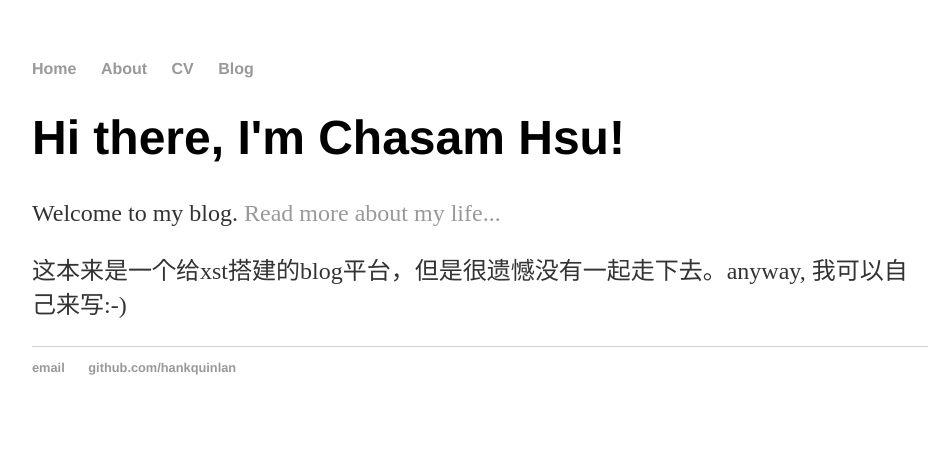
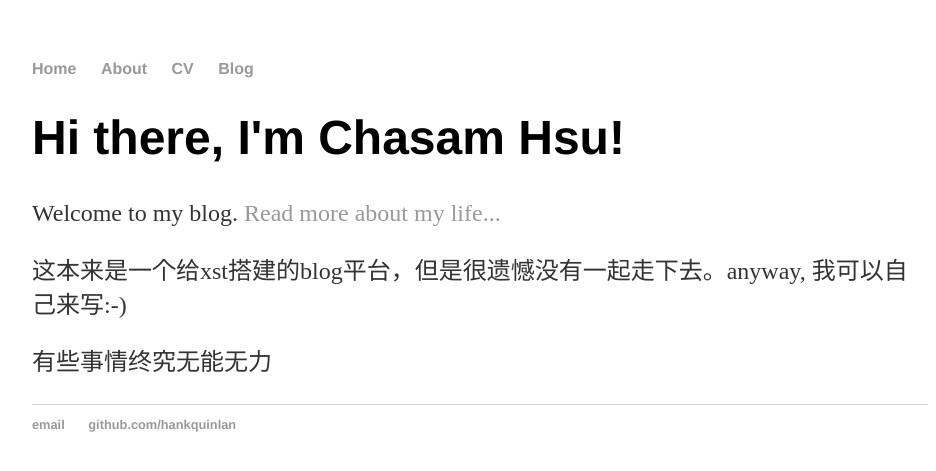
Before and after one commit to xujiaxiang42/xujiaxiang42.github.io, a Jekyll site: the page built from about/index.html, in a window 1280 px wide. Shown: the top 471 px of the page, without its empty margins (160-1096 px from the left). Built offline with Jekyll 4.4.1, drawn with Linux system fonts in a browser that asks for light colours.

Commit message:
Update index.html

```diff
--- a/about/index.html
+++ b/about/index.html
@@ -7,4 +7,5 @@ title: About Chasam Hsu
 	<h1>Hi there, I'm Chasam Hsu!</h1>
 	<p>Welcome to my blog. <a href="/about">Read more about my life...</a></p>
   <p>这本来是一个给xst搭建的blog平台，但是很遗憾没有一起走下去。anyway, 我可以自己来写:-)</p>
+	<p>有些事情终究无能无力</p>
 </div><!-- /.blurb -->
```
